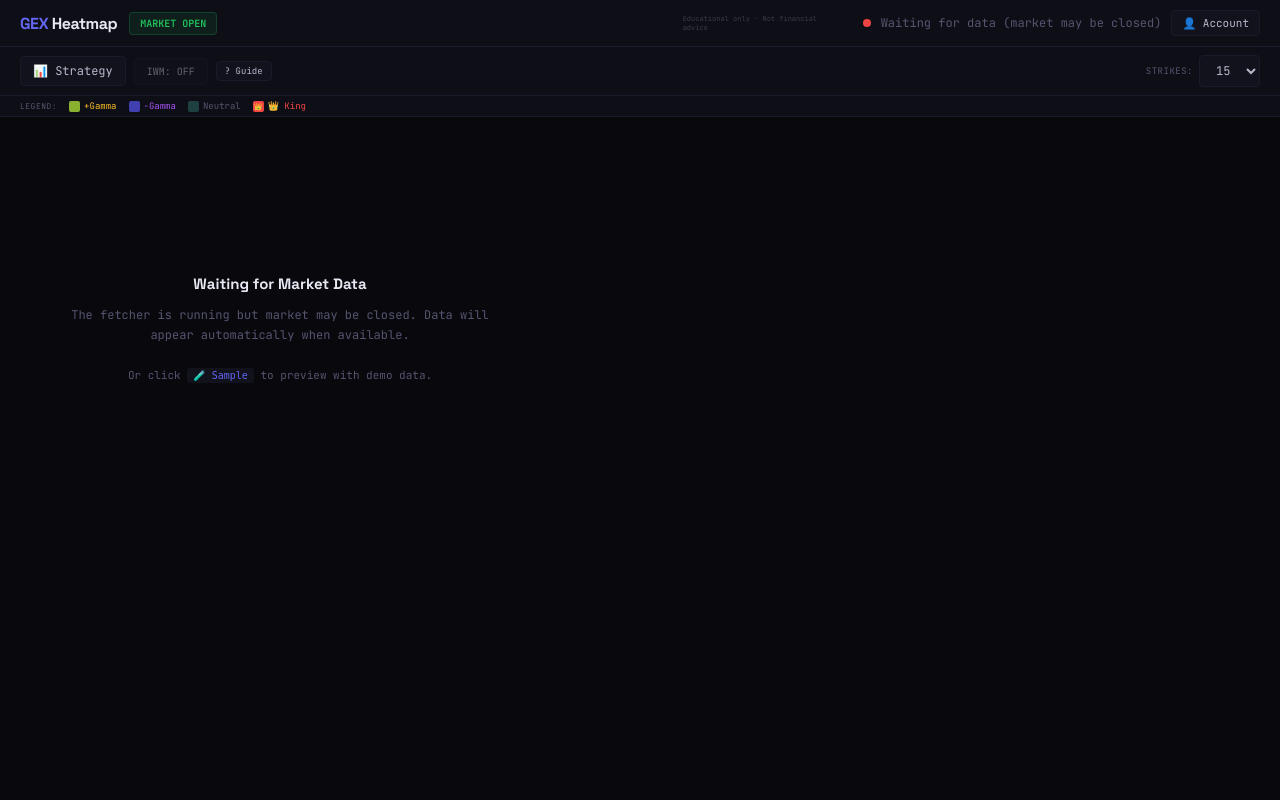
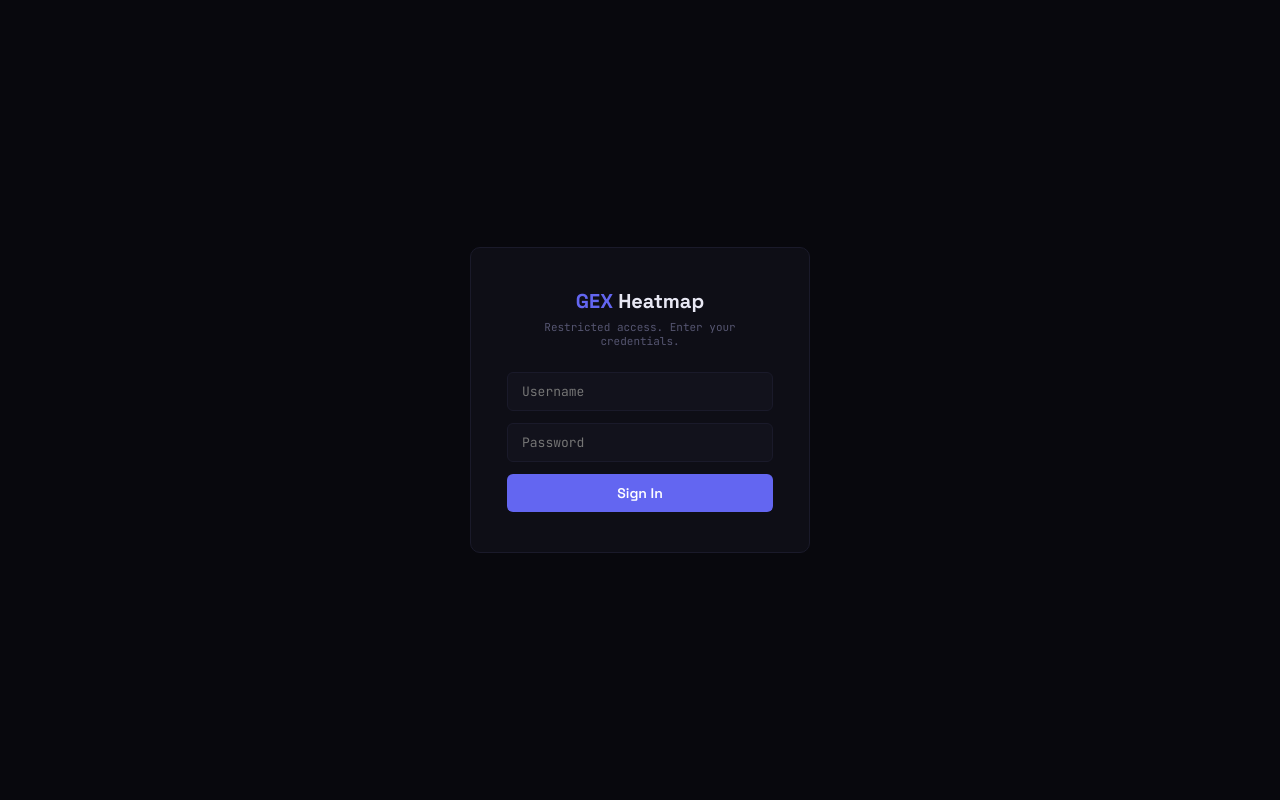
Before and after one commit to strikegex/gex-heatmap, a Flask app: page / in a window 1280 px wide. Run offline with Flask 3, Linux system fonts and the light colour scheme; data that the repository does not hold is empty.

Commit message:
Add files via upload

```diff
--- a/templates/gex_heatmap.html
+++ b/templates/gex_heatmap.html
@@ -204,9 +204,43 @@ button:hover{background:var(--border);color:var(--bright);border-color:var(--acc
 .empty code{background:var(--card);padding:2px 6px;border-radius:3px;font-size:10px;color:var(--accent)}
 ::-webkit-scrollbar{width:5px;height:5px}
 ::-webkit-scrollbar-thumb{background:var(--border);border-radius:3px}
+
+/* ═══ FOOTER ═══ */
+.footer{padding:16px 24px;border-top:1px solid var(--border);background:var(--panel);display:flex;justify-content:space-between;align-items:center;flex-wrap:wrap;gap:8px}
+.footer-left{display:flex;align-items:center;gap:16px}
+.footer-social a{color:var(--dim);text-decoration:none;font-size:12px;display:inline-flex;align-items:center;gap:4px;transition:color .15s}
+.footer-social a:hover{color:var(--bright)}
+.footer-copy{font-size:10px;color:var(--dim)}
+
+/* ═══ LOGIN OVERLAY ═══ */
+.login-overlay{position:fixed;inset:0;background:var(--bg);z-index:9999;display:flex;align-items:center;justify-content:center}
+.login-overlay.hidden{display:none}
+.login-box{background:var(--panel);border:1px solid var(--border);border-radius:10px;padding:40px 36px;width:340px;max-width:90vw;text-align:center}
+.login-box h2{font-family:'Space Grotesk',sans-serif;font-size:20px;color:var(--bright);margin-bottom:6px}
+.login-box h2 em{font-style:normal;color:var(--accent)}
+.login-box p{font-size:11px;color:var(--dim);margin-bottom:24px}
+.login-box input{width:100%;padding:10px 14px;margin-bottom:12px;font-family:'JetBrains Mono',monospace;font-size:13px;background:var(--card);color:var(--bright);border:1px solid var(--border);border-radius:6px;outline:none}
+.login-box input:focus{border-color:var(--accent)}
+.login-box .login-btn{width:100%;padding:10px;font-family:'Space Grotesk',sans-serif;font-size:14px;font-weight:600;background:var(--accent);color:#fff;border:none;border-radius:6px;cursor:pointer;transition:opacity .15s}
+.login-box .login-btn:hover{opacity:.85}
+.login-box .login-err{font-size:11px;color:var(--red);margin-top:8px;display:none}
 </style>
 </head>
 <body>
+<!-- ═══ LOGIN OVERLAY ═══ -->
+<div class="login-overlay" id="loginOverlay">
+  <div class="login-box">
+    <h2><em>GEX</em> Heatmap</h2>
+    <p>Restricted access. Enter your credentials.</p>
+    <input type="text" id="loginUser" placeholder="Username" autocomplete="username">
+    <input type="password" id="loginPass" placeholder="Password" autocomplete="current-password">
+    <button class="login-btn" onclick="doLogin()">Sign In</button>
+    <div class="login-err" id="loginErr">Invalid username or password</div>
+  </div>
+</div>
+
+<!-- ═══ APP (hidden until authenticated) ═══ -->
+<div id="appWrap" style="display:none">
 <div class="topbar">
   <div class="topbar-left">
     <span class="topbar-title"><em>GEX</em> Heatmap</span>
@@ -294,9 +328,54 @@ button:hover{background:var(--border);color:var(--bright);border-color:var(--acc
   <div class="empty"><h2>Load GEX Data</h2><p>Click <code>📂 Load JSON</code> or <code>🧪 Sample</code></p></div>
 </div>
 
+<!-- Footer -->
+<div class="footer">
+  <div class="footer-left">
+    <div class="footer-social">
+      <a href="https://x.com" target="_blank" rel="noopener">𝕏 Follow on X</a>
+      <a href="https://discord.gg" target="_blank" rel="noopener" style="margin-left:12px">💬 Discord</a>
+    </div>
+  </div>
+  <span class="footer-copy">© 2025 StrikeGEX. All rights reserved.</span>
+</div>
+</div><!-- end appWrap -->
+
 <script>
 let D=null;
 let openingGEX={}; // Store first fetch of day as baseline
+
+// ═══ AUTH SYSTEM ═══
+function doLogin(){
+  const user=document.getElementById('loginUser').value.trim();
+  const pass=document.getElementById('loginPass').value;
+  const err=document.getElementById('loginErr');
+  err.style.display='none';
+  fetch('/api/login',{method:'POST',headers:{'Content-Type':'application/json'},body:JSON.stringify({username:user,password:pass})})
+    .then(r=>r.json()).then(d=>{
+      if(d.ok){
+        sessionStorage.setItem('gex_auth','1');
+        document.getElementById('loginOverlay').classList.add('hidden');
+        document.getElementById('appWrap').style.display='';
+        startServerFetch();
+      }else{err.textContent=d.error||'Invalid credentials';err.style.display='block'}
+    }).catch(()=>{
+      // Fallback for local/file mode
+      if(user==='admin'&&pass==='strikegex'){
+        sessionStorage.setItem('gex_auth','1');
+        document.getElementById('loginOverlay').classList.add('hidden');
+        document.getElementById('appWrap').style.display='';
+      }else{err.textContent='Invalid credentials';err.style.display='block'}
+    });
+}
+// Enter key submits login
+document.getElementById('loginPass').addEventListener('keydown',e=>{if(e.key==='Enter')doLogin()});
+document.getElementById('loginUser').addEventListener('keydown',e=>{if(e.key==='Enter')document.getElementById('loginPass').focus()});
+
+// Check session on load
+if(sessionStorage.getItem('gex_auth')==='1'){
+  document.getElementById('loginOverlay').classList.add('hidden');
+  document.getElementById('appWrap').style.display='';
+}
 
 // ═══ COLOR — solid saturated like reference tool ═══
 function gc(n,m,k){
@@ -342,8 +421,10 @@ function generateStrategy(d) {
   const step = sorted.length>=2 ? sorted[1].strike-sorted[0].strike : 5;
   const rnd = v => Math.round(v/step)*step;
 
-  // 0DTE WINGS: $25 for SPX, $5 for ETFs (proportional to underlying)
-  const WING = symbol==='SPX' ? 25 : 5;
+  // 0DTE WINGS: Tight for 0DTE - $15 SPX, $3 ETFs
+  const WING = symbol==='SPX' ? 15 : 3;
+  // Spread width for debit spreads: $5 SPX, $2 ETF
+  const SPREAD_WIDTH = symbol==='SPX' ? 5 : 2;
 
   // 0DTE DELTA: 10Δ shorts (conservative, 5-15Δ range)
   // SPX 10Δ ~= 30-40pts OTM, ETFs 10Δ ~= 0.6-0.8% OTM
@@ -393,8 +474,7 @@ function generateStrategy(d) {
   const etMins = etH*60+etM;
   const lateSession = etMins >= 720; // 12:00 PM ET = 9:00 AM PST
 
-  // Spread width: $10 SPX, $3 ETF (tighter for 0DTE)
-  const SPREAD_WIDTH = symbol==='SPX' ? 10 : 3;
+  // Spread width for debit spreads already set above
 
   let strategies = [];
 
@@ -705,9 +785,8 @@ function renderRecs(){
       `<div class="rec-lvls">`+
         `<span class="rec-lv king">👑 King: ${fp(king?king.strike:0)}</span>`+
         `<span class="rec-lv gp">${gpLabel}</span>`+
-        `<span class="rec-lv" style="background:rgba(251,191,36,.08);color:var(--yellow);border:1px solid rgba(251,191,36,.15)">Support: ${support}</span>`+
-        `<span class="rec-lv" style="background:rgba(168,85,247,.08);color:var(--purple);border:1px solid rgba(168,85,247,.15)">Resist: ${resist}</span>`+
-        `${r.expected_range?`<span class="rec-lv rng">Range: ${fp(r.expected_range.low)}–${fp(r.expected_range.high)}</span>`:''}`+
+        `<span class="rec-lv" style="background:rgba(251,191,36,.08);color:var(--yellow);border:1px solid rgba(251,191,36,.15)">Sup: ${support}</span>`+
+        `<span class="rec-lv" style="background:rgba(168,85,247,.08);color:var(--purple);border:1px solid rgba(168,85,247,.15)">Res: ${resist}</span>`+
       `</div>`;
     rw.appendChild(c);
   });
@@ -736,20 +815,19 @@ function renderPanel(d){
     const dayChg=((spot-openSnap._openSpot)/openSnap._openSpot*100);
     const sign=dayChg>=0?'+':'';
     const clr=dayChg>=0?'var(--green)':'var(--red)';
-    dayChgHtml=`<span style="font-size:12px;color:${clr};margin-left:6px">${sign}${dayChg.toFixed(2)}%</span>`;
+    dayChgHtml=`<span style="font-size:14px;color:${clr};margin-left:8px;font-weight:600">${sign}${dayChg.toFixed(2)}%</span>`;
   }
 
   const trackHtml = getTrackingHtml(symbol);
 
   const p=document.createElement('div');p.className='panel';
-  // Item 4: Move king distance and tracking info into the symbol box header area (after badges, before strikes)
   p.innerHTML=`<div class="panel-hdr"><span class="panel-sym">${symbol}</span><span class="panel-price">$${fp(spot)}${dayChgHtml}</span></div>`+
     `<div class="panel-sub"><span>Net GEX: ${fg(total_net_gex)}</span><span>${d.expirations?d.expirations.length+' exp':''}</span></div>`+
-    `<div class="panel-gp"><span class="gbadge ${pc}">${pl}</span><span style="font-size:10px;color:var(--dim)">${pd}</span></div>`+
+    `<div class="panel-gp"><span class="gbadge ${pc}">${pl}</span><span style="font-size:11px;color:var(--dim)">${pd}</span></div>`+
     `<div class="klevels"><span class="klev kn">👑 ${fp(ks)}</span><span class="klev gw">Γ ${fp(gamma_wall)}</span><span class="klev pw">P ${fp(put_wall)}</span><span class="klev sp">● ${fp(spot)}</span></div>`+
-    `<div style="padding:3px 14px;font-size:10px;color:var(--king);border-bottom:1px solid var(--border)">${kingD>0?'↑':'↓'} $${Math.abs(kingD).toFixed(2)} (${kingP}%) ${kingD>0?'above':'below'} spot</div>`+
-    `${trackHtml}`+
-    `<div class="strikes" id="s-${symbol}"></div>`;
+    `<div class="strikes" id="s-${symbol}"></div>`+
+    `<div style="padding:4px 14px;font-size:11px;color:var(--king);border-top:1px solid var(--border);background:rgba(239,68,68,.03)">${kingD>0?'↑':'↓'} $${Math.abs(kingD).toFixed(2)} (${kingP}%) ${kingD>0?'above':'below'} spot</div>`+
+    `${trackHtml}`;
   const cont=p.querySelector(`#s-${symbol}`);
 
   // Volume surge strikes to highlight
@@ -767,20 +845,19 @@ function renderPanel(d){
         if(Math.abs(pctChg)>=25){
           const sign=pctChg>0?'+':'';
           const clr=pctChg>0?'#4ade80':'#f87171';
-          chgTag=`<span style="font-size:9px;color:${clr};margin-left:2px">${sign}${pctChg.toFixed(0)}%</span>`;
+          chgTag=` <span style="font-size:10px;color:${clr};font-weight:700">${sign}${pctChg.toFixed(0)}%</span>`;
         }
       }
     }
-    // Item 10: bar width proportional to GEX magnitude
-    const barPct=Math.min(100,Math.round(Math.abs(s.net_gex)/mx*100));
-    const barDir=s.net_gex>=0?'left':'right';
+    // Item 10: bar width proportional to GEX magnitude, always from left
+    const barPct=Math.max(5,Math.min(100,Math.round(Math.abs(s.net_gex)/mx*100)));
 
     // Item 11: King row styled via CSS .sr.king
     const row=document.createElement('div');
     row.className='sr'+(iS?' spot':'')+(iK?' king':'');
     if(iV) row.style.borderRight='3px solid var(--cyan)';
 
-    row.innerHTML=`<div class="sr-bg" style="background:rgb(${co.r},${co.g},${co.b});width:${barPct}%;${barDir==='right'?'right:0;left:auto':'left:0'}"></div><span class="sr-lbl">${fp(s.strike)}${chgTag}</span><div class="gbar-c"><span class="gval" style="color:${tco}">${fg(s.net_gex)}${iK?' 👑':''}${iV?' 📈':''}</span></div>`;
+    row.innerHTML=`<div class="sr-bg" style="background:rgb(${co.r},${co.g},${co.b});width:${barPct}%;left:0"></div><span class="sr-lbl">${fp(s.strike)}${chgTag}</span><div class="gbar-c"><span class="gval" style="color:${tco}">${fg(s.net_gex)}${iK?' 👑':''}${iV?' 📈':''}</span></div>`;
     row.onmouseenter=e=>showTip(e,s,symbol,spot,mx,iK);row.onmousemove=moveTip;row.onmouseleave=hideTip;
     cont.appendChild(row);
   });
@@ -956,9 +1033,10 @@ function startServerFetch() {
 
 // ═══ MODE DETECTION ═══
 updateMarketSession();
-setInterval(updateMarketSession, 60000); // update session every minute
+setInterval(updateMarketSession, 60000);
 if (window.location.protocol !== 'file:') {
-  startServerFetch();
+  // Only auto-fetch if already authenticated (session restored)
+  if(sessionStorage.getItem('gex_auth')==='1') startServerFetch();
 } else {
   document.querySelectorAll('.localOnly').forEach(el => el.style.display = 'flex');
 }
```
Also changed, not shown: other parts of templates/gex_heatmap.html (+12 -12 lines).
